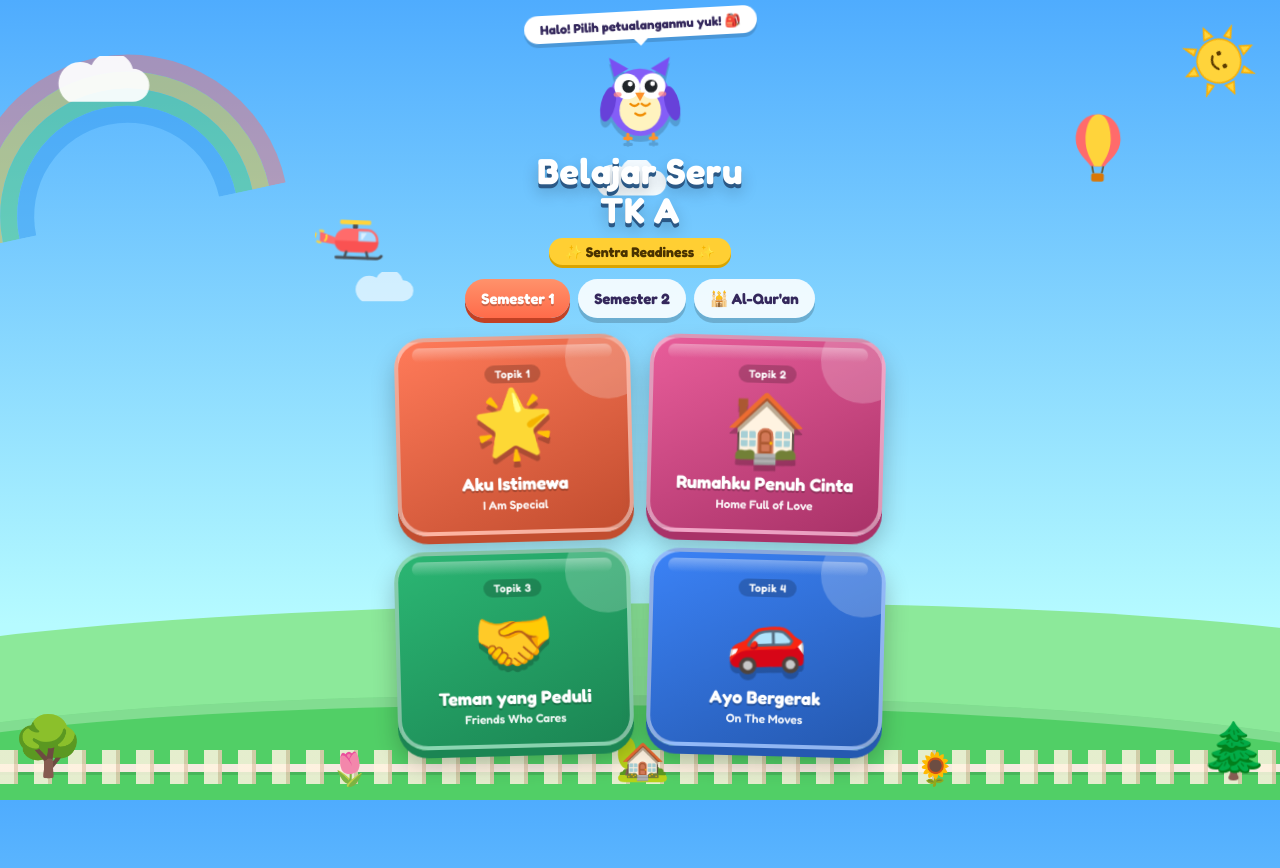
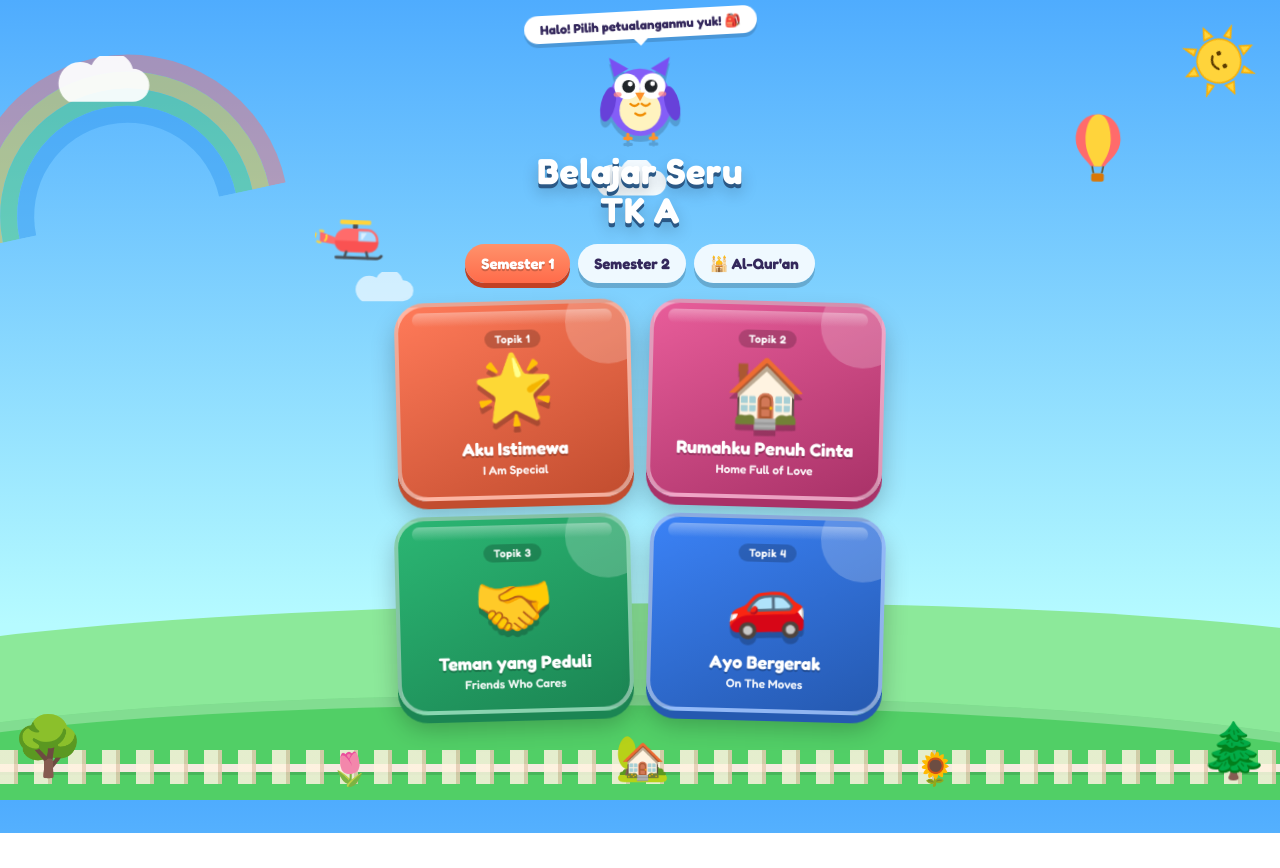
Before and after one commit to buddycahyon0/Ayo-Belajar-TK, a plain HTML site: page index.html in a window 1280 px wide. After the commit the page ends 833 px from the top, so only its background shows below. Drawn offline with nearby package versions, Linux system fonts and the light colour scheme.

Commit message:
Update index.html

```diff
--- a/index.html
+++ b/index.html
@@ -1433,7 +1433,6 @@ function home() {
         ${owlSVG()}
       </div>
       <h1>Belajar Seru<br>TK A</h1>
-      <div class="badge">✨ Sentra Readiness ✨</div>
     </div>
     <div class="tabs">
       <button class="tab ${SEM === 1 ? 'on' : ''}" onclick="setSem(1)">Semester 1</button>
```
